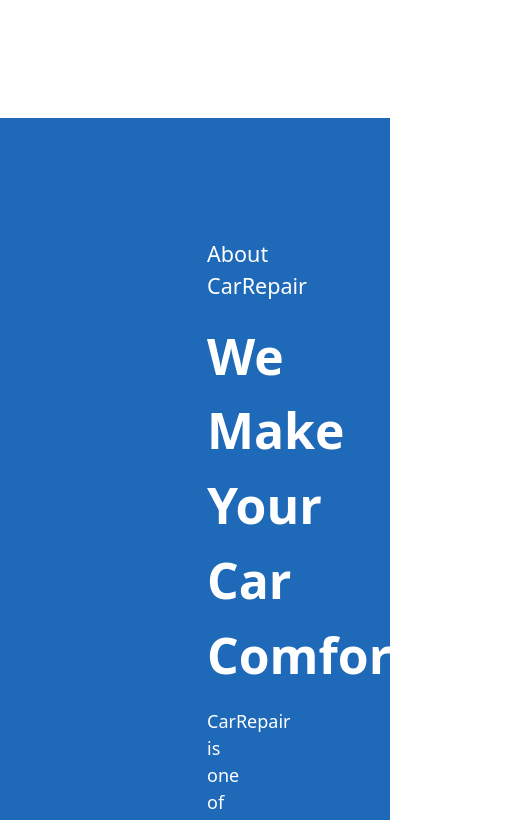
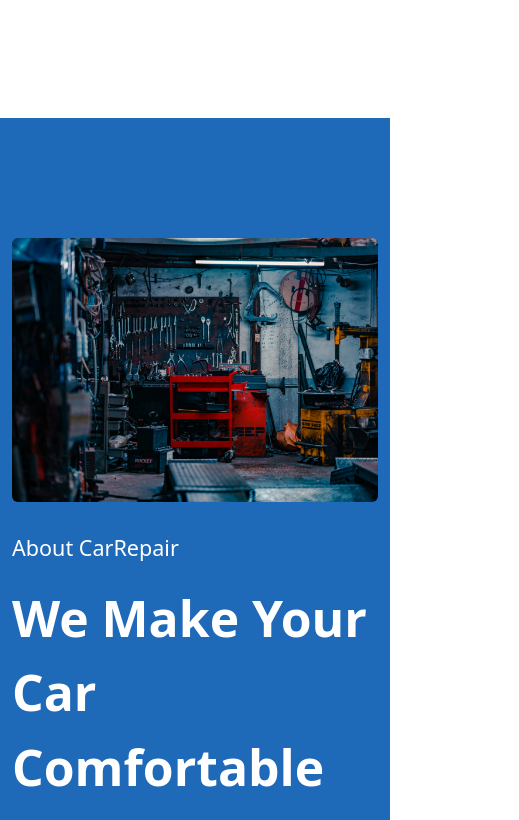
Before and after one commit to gabriel-nigro/garbelinifunilaria, a React (Create React App) app: page / in a window 390 px wide. Shown: the part 960-1780 px from the top of the page, 519 px wide, since content can reach past the window. Built offline with nearby package versions, Linux system fonts and the light colour scheme.

Commit message:
feat: responsividade adicionada

```diff
--- a/src/App.css
+++ b/src/App.css
@@ -40,5 +40,5 @@
 .carRepair {
   background-color: #1E69B8;
   color: #ffffff;
-  padding: 7.5rem 9.375rem;
+  /* padding: 7.5rem 9.375rem; */
 }
--- a/src/CarRepair/CarRepair.css
+++ b/src/CarRepair/CarRepair.css
@@ -1,13 +1,16 @@
 .carRepair-title {
     font-size: calc(2.75rem + 1.5vw) !important;
     color: #ffffff;
-}
-
-.carRepair-text {
-    font-size: 1.125rem !important;
 }
 
 .fs-6-car-repair {
     font-size: 1.125rem !important;
     color: var(--white);
 }
+
+@media only screen and (max-width: 800px) {
+    .img-car-repair {
+        margin-bottom: 30px;
+        /* display: none; */
+    }
+}
--- a/src/CarRepair/index.js
+++ b/src/CarRepair/index.js
@@ -4,9 +4,9 @@ import carRepair from "../assets/carRepair.png";
 const CarRepair = () => {
   return (
     <div className="container">
-        <div className="row d-flex justify-content-center align-items-center">
-            <div className="col-6"><img className="rounded img-fluid" src={carRepair} alt="car repair"/></div>
-            <div className="col-6 d-flex flex-column justify-content-center">
+        <div className="row">
+            <div className="col-sm-12 col-lg-6"><img className="rounded img-fluid img-car-repair" src={carRepair} alt="car repair"/></div>
+            <div className="col-sm-12 col-lg-6 d-flex flex-column justify-content-center">
                 <p className="fs-4">About CarRepair</p>
                 <p className="carRepair-title fw-bold">We Make Your Car Comfortable</p>
                 <p className="fs-6-car-repair">CarRepair is one of the workshops that can serve home service calls. All mechanics at CarRepair already have a long experience, so high quality mechanics to solve all your car problems.</p>
```
